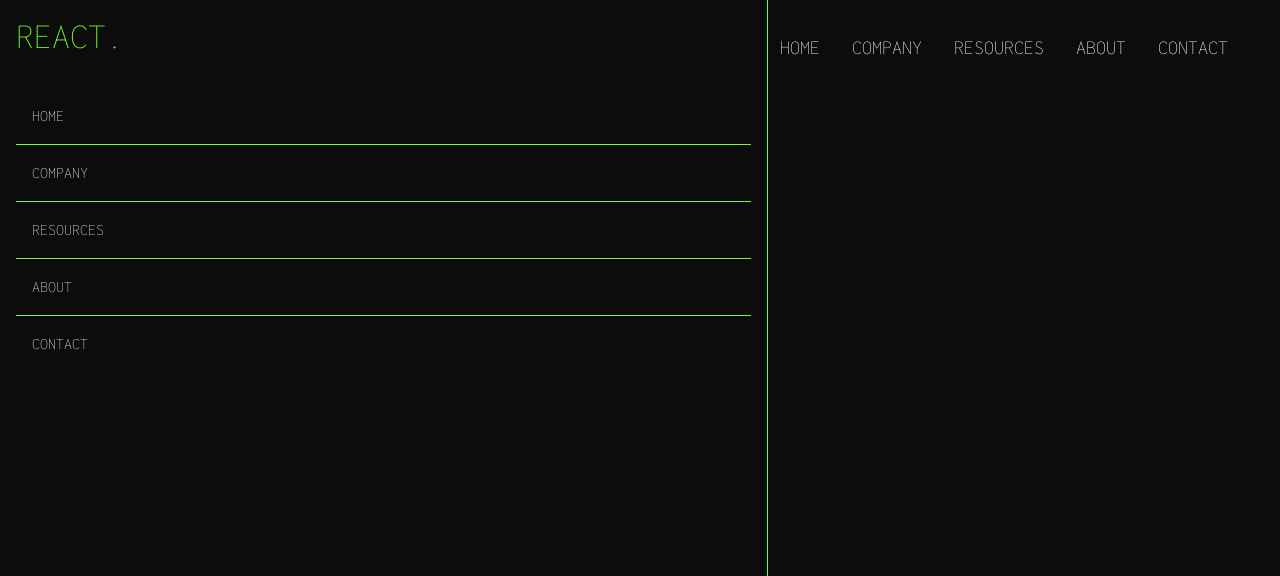
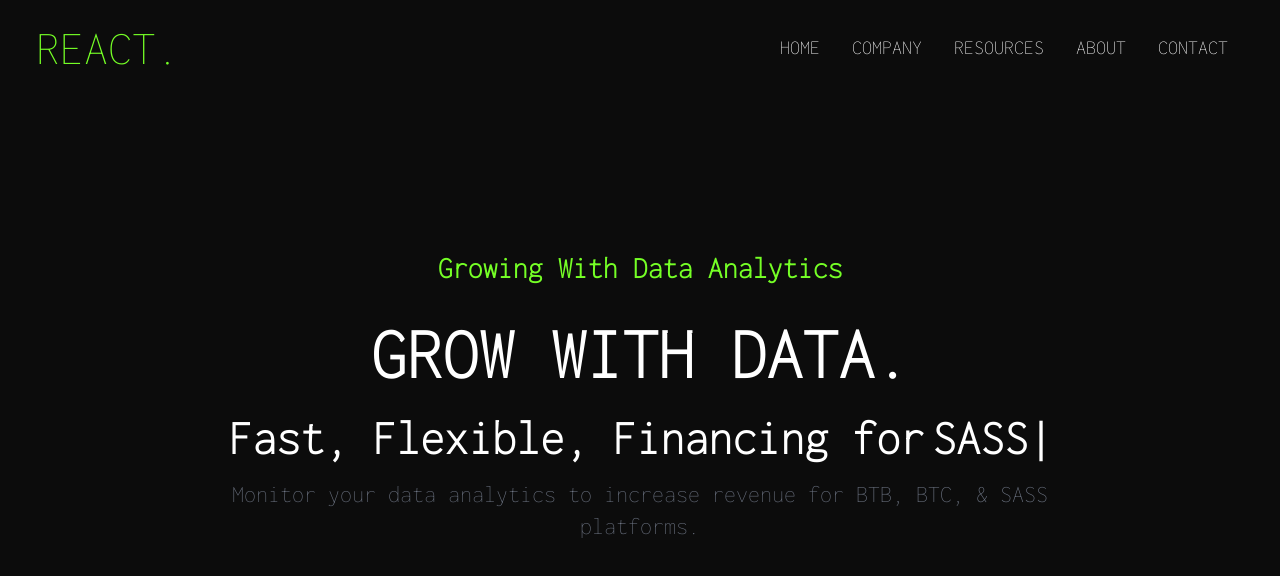
Before and after one commit to AmandeepSingh789/Data-Company-Landing-Page, a React (Create React App) app: page / in a window 1280 px wide. Shown: the top 576 px of the page. Built offline with nearby package versions, Linux system fonts and the light colour scheme.

Commit message:
made home page with react typed

```diff
--- a/package.json
+++ b/package.json
@@ -10,6 +10,7 @@
     "react-dom": "^18.1.0",
     "react-icons": "^4.3.1",
     "react-scripts": "5.0.1",
+    "react-typed": "^1.2.0",
     "web-vitals": "^2.1.4"
   },
   "scripts": {
--- a/public/index.html
+++ b/public/index.html
@@ -24,7 +24,7 @@
       work correctly both with client-side routing and a non-root public URL.
       Learn how to configure a non-root public URL by running `npm run build`.
     -->
-    <title>React App</title>
+    <title>Data Finance Company</title>
   </head>
   <body>
     <noscript>You need to enable JavaScript to run this app.</noscript>
--- a/src/App.js
+++ b/src/App.js
@@ -1,3 +1,4 @@
+import Home from "./components/Home";
 import Navbar from "./components/Navbar";
 
 
@@ -5,6 +6,7 @@ function App() {
   return (
     <div className="App">
       <Navbar />
+      <Home />
     </div>
   );
 }
--- /dev/null
+++ b/src/components/Home.jsx
@@ -0,0 +1,23 @@
+import React from 'react'
+import Typed from 'react-typed';
+
+const Home = () => {
+  return (
+    <div className='text-white  font-Inconsolata'>
+
+        <div className='max-w-[900px] mt-[-96px] w-full h-screen mx-auto text-center flex flex-col justify-center'>
+
+            <p className='text-[#75FF26] text-3xl font-bold p-2'>Growing With Data Analytics</p>
+            <h1 className=' md:text-7xl sm:text-6xl text-4xl font-bold md:py-6'>GROW WITH DATA.</h1>
+            <div className='flex justify-center items-center  '>
+                <p className='md:text-5xl sm:text-4xl text-xl font-bold'>Fast, Flexible, Financing for </p>
+                <Typed  className=' pl-2 md:text-5xl sm:text-4xl text-xl font-bold'strings={['BTB','BTC','SASS']}
+                    typeSpeed={140} backSpeed={140} loop/>
+            </div>
+            <p className='py-4 md:text-2xl text-xl text-gray-500'>Monitor your data analytics to increase revenue for BTB, BTC, & SASS platforms.</p>
+        </div>
+    </div>
+  )
+}
+
+export default Home
--- a/src/components/Navbar.jsx
+++ b/src/components/Navbar.jsx
@@ -4,7 +4,7 @@ import { useState } from 'react'
 
 const Navbar = () => {
 
-    const[nav,setNav] = useState(false)
+    const[nav,setNav] = useState(true)
 
     const handleNav = () =>{
 
@@ -12,7 +12,7 @@ const Navbar = () => {
     }
   return (
     <div className='text-white flex justify-between items-center h-24 max-w-[1240px] mx-auto px-4'>
-        <h1 className='w-full text-4xl font-bolds text-[#75FF26] font-Inconsolata'>REACT.</h1>
+        <h1 className='w-full text-5xl font-bolds text-[#75FF26] font-Inconsolata'>REACT.</h1>
 
         <ul className=' hidden md:flex uppercase font-Inconsolata'>
             <li className='p-4 text-xl hover:cursor-pointer  hover:text-[#75FF26]'>Home</li>
@@ -29,7 +29,7 @@ const Navbar = () => {
 
         {<div className={ !nav ? 'fixed left-0 top-0 w-[60%] h-full border-r border-r-[#75FF26] bg-[#0C0C0C] ease-in-out duration-700' : 'fixed left-[-100%]'}>
 
-        <h1 className='w-full text-4xl p-4 font-bolds text-[#75FF26] font-Inconsolata'>REACT.</h1>
+        <h1 className='w-full text-5xl p-4 font-bolds text-[#75FF26] font-Inconsolata'>REACT.</h1>
 
             <ul className='uppercase p-4 font-Inconsolata'>
             <li className='p-4 border-b border-[#75FF26] '>Home</li>
```
Also changed, not shown: 2 other files (tests, documents, lock files or other folders).
